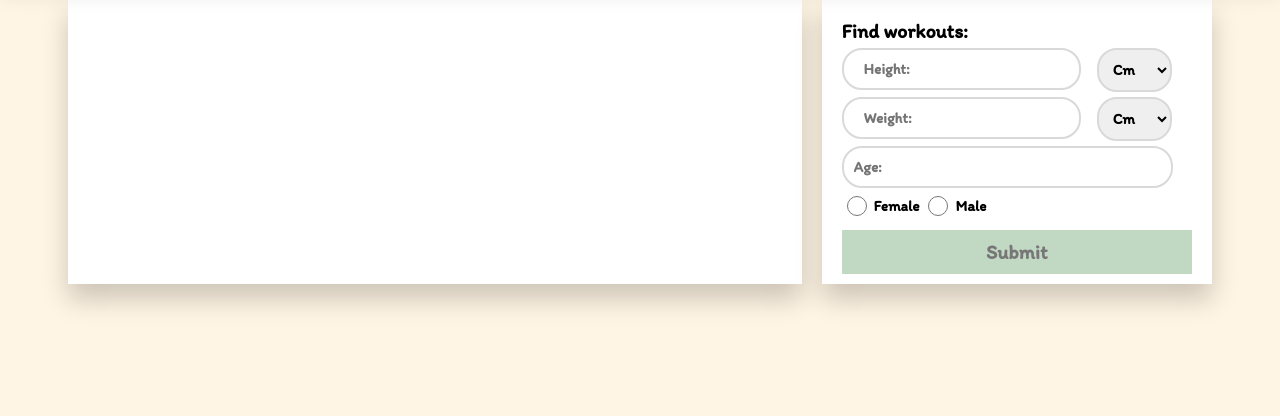
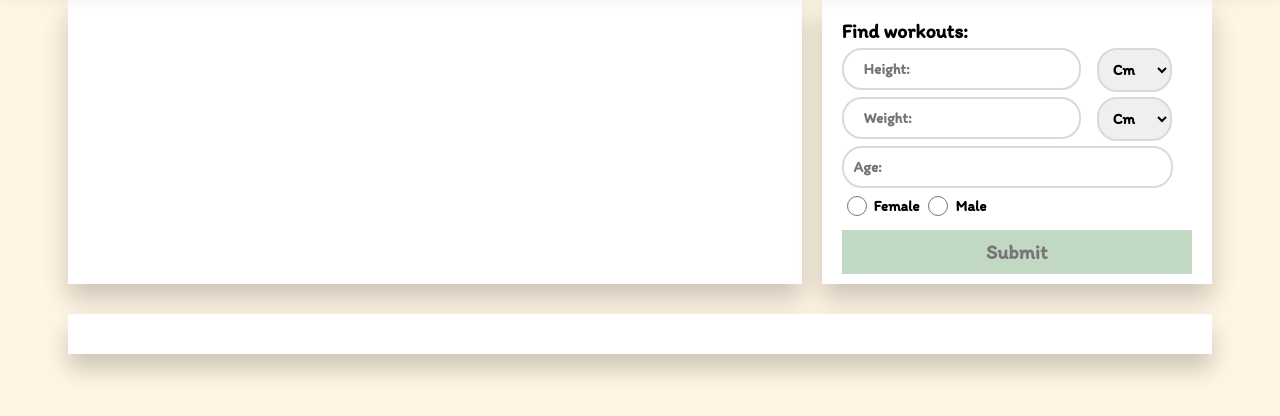
Before and after one commit to sabuka-dumbo/WellnessHub, a Django app: page /workouts/ in a window 1280 px wide. Shown: the part 149-565 px from the top of the page. Run offline with Django 5.2, Linux system fonts and the light colour scheme.

Commit message:
Mar 20, 2025, 7:12 PM

```diff
--- a/wellnesshub/wh/static/css/workouts.css
+++ b/wellnesshub/wh/static/css/workouts.css
@@ -243,6 +243,18 @@
     margin-top: 10px;
 }
 
+.results-div {
+    position: relative;
+    top: 170px;
+    left: 60px;
+    width: calc(100% - 160px);
+    height: max-content;
+    padding: 20px;
+    background-color: white;
+    box-shadow: 0px 15px 25px rgba(0, 0, 0, 0.201);
+
+}
+
 input::-webkit-outer-spin-button,
 input::-webkit-inner-spin-button {
     -webkit-appearance: none;
```
